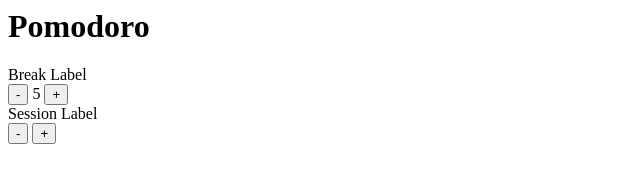
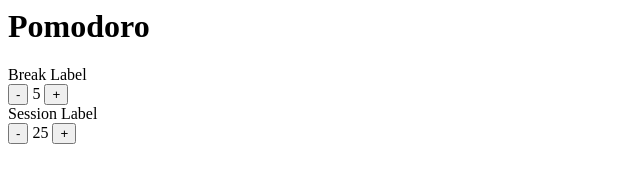
Before and after one commit to grayTurtle01/Pomodoro, a plain HTML site: page index.html in a window 1280 px wide. Shown: the full height of the page, 0-640 px from the left. Drawn offline with Linux system fonts and the light colour scheme.

Commit message:
User-Story-6: session-length

```diff
--- a/index.html
+++ b/index.html
@@ -13,6 +13,7 @@
 
         <div id="session-label">Session Label</div>
         <button id="session-decrement">-</button>
+        <span id="session-length">25</span>
         <button id="session-increment">+</button>
 
     <script src="https://cdn.freecodecamp.org/testable-projects-fcc/v1/bundle.js"></script>
```
